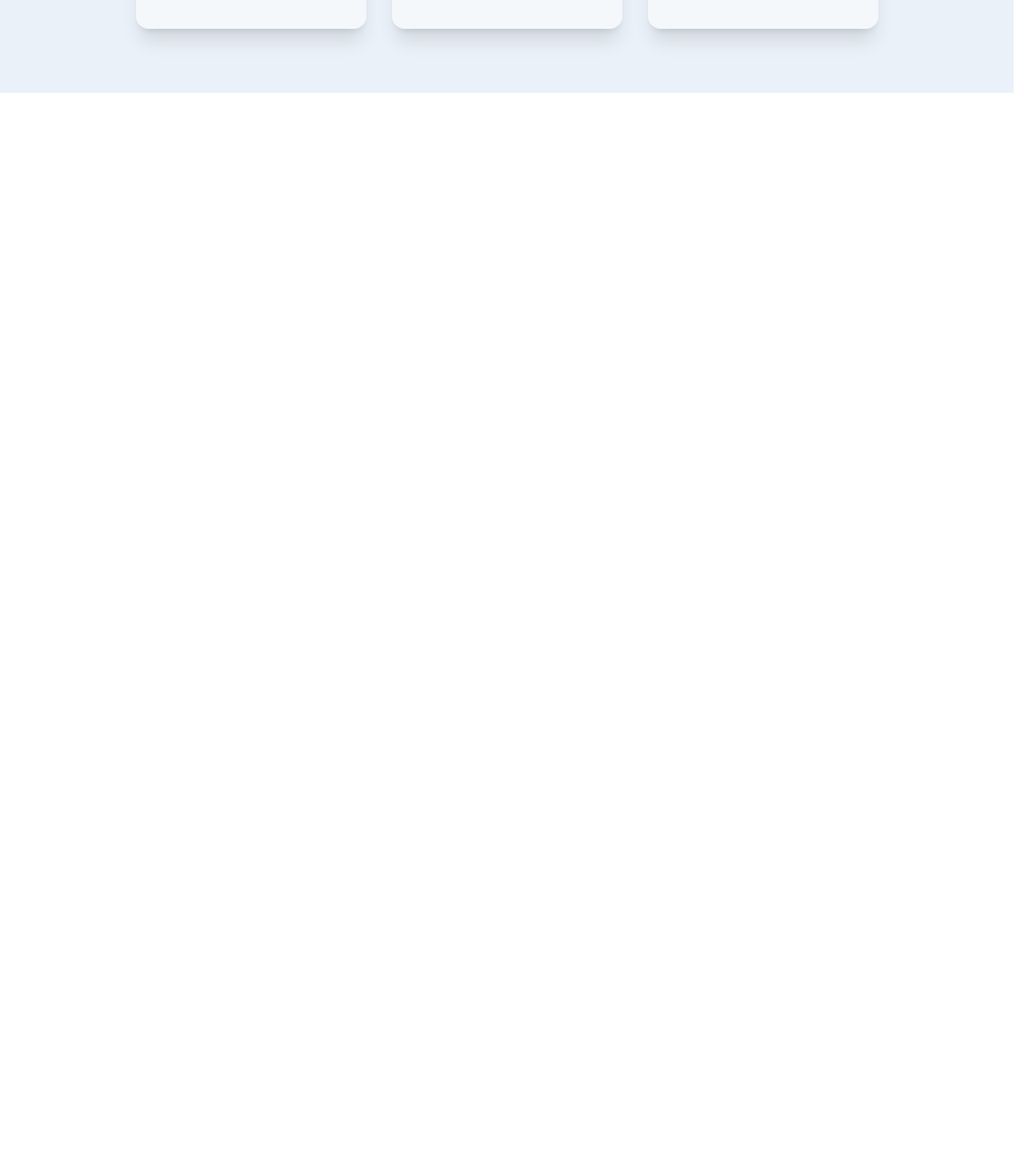
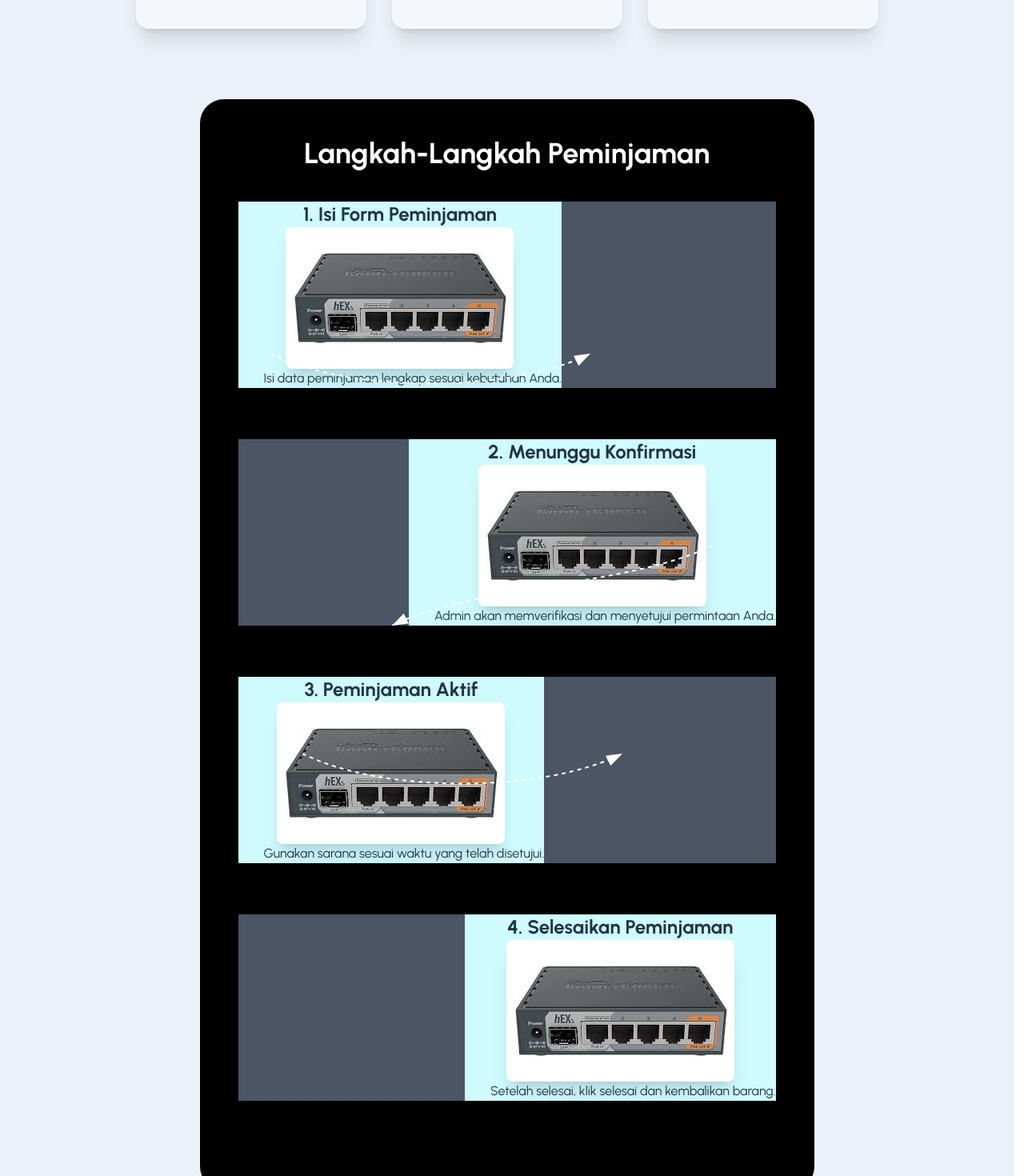
Before and after one commit to Elmanda1/SIPRA_TIK_FRONT, a React (Vite) app: page /user in a window 1280 px wide. Shown: the part 2360-3830 px from the top of the page at 80% size. Before the commit the page ends 2476 px from the top, so only its background shows below. Built offline with nearby package versions, Linux system fonts and the light colour scheme.

Commit message:
panah tai

```diff
--- a/src/pages/user/HomeContent.jsx
+++ b/src/pages/user/HomeContent.jsx
@@ -120,6 +120,81 @@ const HomeContent = ({ setActiveMenu, blueContainerRef, handleKategoriClick }) =
             </div>
           </div>
         </div>
+        <div className=' flex flex-col items-center justify-start bg-black rounded-[30px] w-[60vw] min-h-[80vh] p-12 mt-10'>
+          <h2 className="text-4xl font-bold text-center text-white mb-10">Langkah-Langkah Peminjaman</h2>
+          <div className="relative w-full max-w-6xl">
+
+                {/* Step 1 */}
+                <div className="flex flex-row bg-gray-600 items-center mb-16">
+                  <div className="flex flex-col items-center bg-cyan-100 justify-center">
+                    <h3 className="text-2xl font-bold">1. Isi Form Peminjaman</h3>
+                    <img src="/src/assets/router.jpeg" className="rounded-lg shadow-xl" />
+                    <div className="ml-8 text-left">
+                      <p>Isi data peminjaman lengkap sesuai kebutuhan Anda.</p>
+                    </div>
+                  </div>
+                </div>
+
+                {/* Panah dari Step 1 ke Step 2 */}
+                <svg className="absolute left-10 top-[190px]" width="400" height="100">
+                  <path d="M0,0 C100,50 300,50 400,0" stroke="white" strokeWidth="2" fill="none" strokeDasharray="5,5" markerEnd="url(#arrowhead)" />
+                </svg>
+
+                {/* Step 2 */}
+                <div className="flex flex-row bg-gray-600 items-center justify-end mb-16">
+                  <div className="flex flex-col items-center bg-cyan-100 justify-center">
+                    <h3 className="text-2xl font-bold">2. Menunggu Konfirmasi</h3>
+                    <img src="/src/assets/router.jpeg" className="rounded-lg shadow-xl" />
+                    <div className="ml-8 text-left">
+                      <p>Admin akan memverifikasi dan menyetujui permintaan Anda.</p>
+                    </div>
+                  </div>
+                </div>
+
+                {/* Panah dari Step 2 ke Step 3 */}
+                <svg className="absolute right-20 top-[430px]" width="400" height="100">
+                  <path d="M400,0 C300,50 100,50 0,100" stroke="white" strokeWidth="2" fill="none" strokeDasharray="5,5" markerEnd="url(#arrowhead)" />
+                </svg>
+
+                {/* Step 3 */}
+                <div className="flex flex-row bg-gray-600 items-center mb-16">
+                  <div className="flex flex-col items-center bg-cyan-100 justify-center">
+                    <h3 className="text-2xl font-bold">3. Peminjaman Aktif</h3>
+                    <img src="/src/assets/router.jpeg" className="rounded-lg shadow-xl" />
+                    <div className="ml-8 text-left">
+                      <p>Gunakan sarana sesuai waktu yang telah disetujui.</p>
+                    </div>
+                  </div>
+                </div>
+
+                <svg className="absolute left-20 top-[690px]" width="400" height="100">
+                  <path d="M0,0 C100,50 300,50 400,0" stroke="white" strokeWidth="2" fill="none" strokeDasharray="5,5" markerEnd="url(#arrowhead)" />
+                </svg>
+
+                {/* Step 4 */}
+                <div className="flex flex-row bg-gray-600 items-center justify-end mb-16">
+                  <div className="flex flex-col items-center bg-cyan-100 justify-center">
+                    <h3 className="text-2xl font-bold">4. Selesaikan Peminjaman</h3>
+                    <img src="/src/assets/router.jpeg" className="rounded-lg shadow-xl" />
+                    <div className="ml-8 text-left">
+                      <p>Setelah selesai, klik selesai dan kembalikan barang.</p>
+                    </div>
+                  </div>
+                </div>
+
+                <svg width="0" height="0">
+                <defs>
+                  <marker id="arrowhead" markerWidth="10" markerHeight="7"
+                          refX="10" refY="3.5" orient="auto">
+                    <polygon points="0 0, 10 3.5, 0 7" fill="white" />
+                  </marker>
+                </defs>
+              </svg>
+          </div>
+        </div>
+
+
+
       </div>
     );
   };
```
Lines whose indentation alone changed are shown as unchanged.
